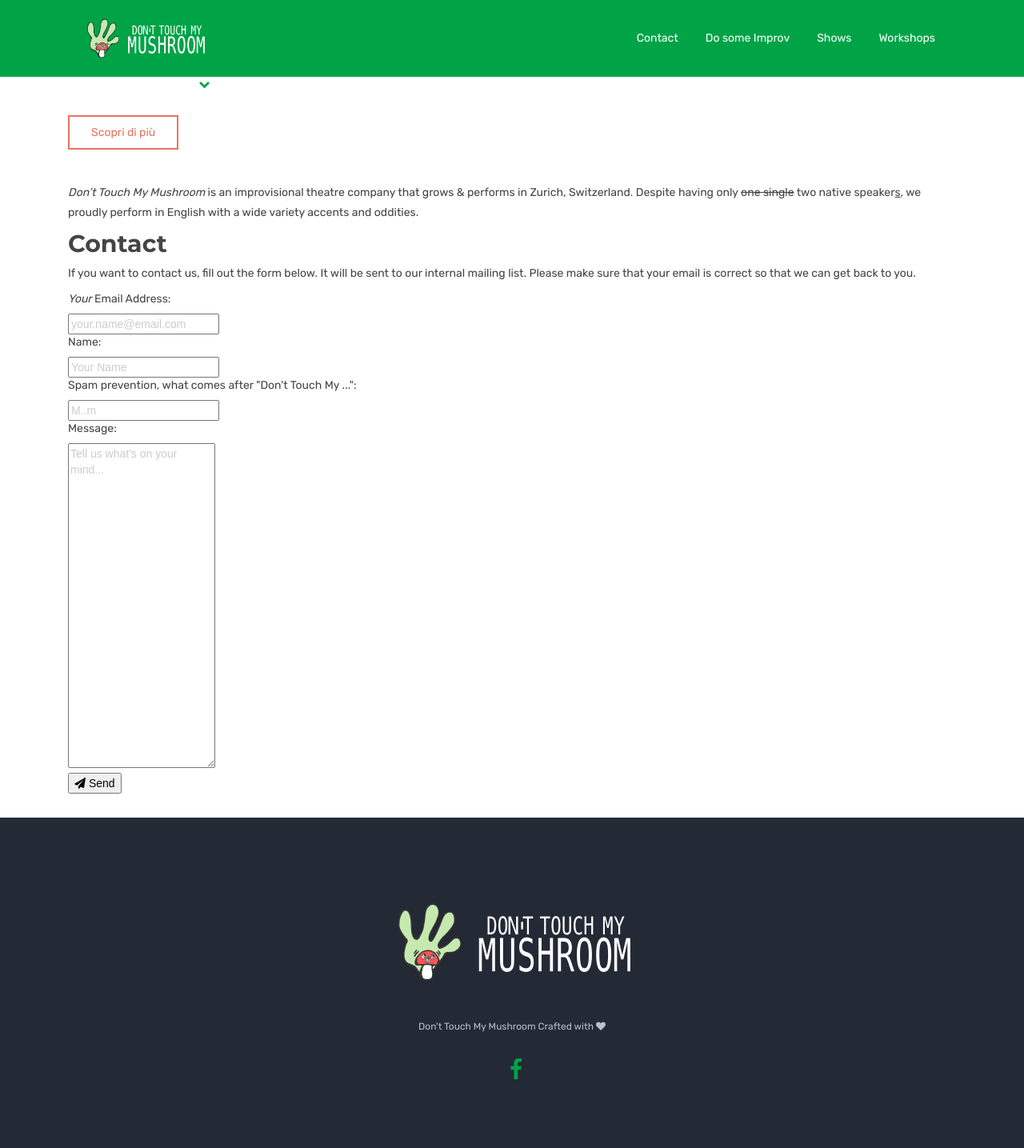
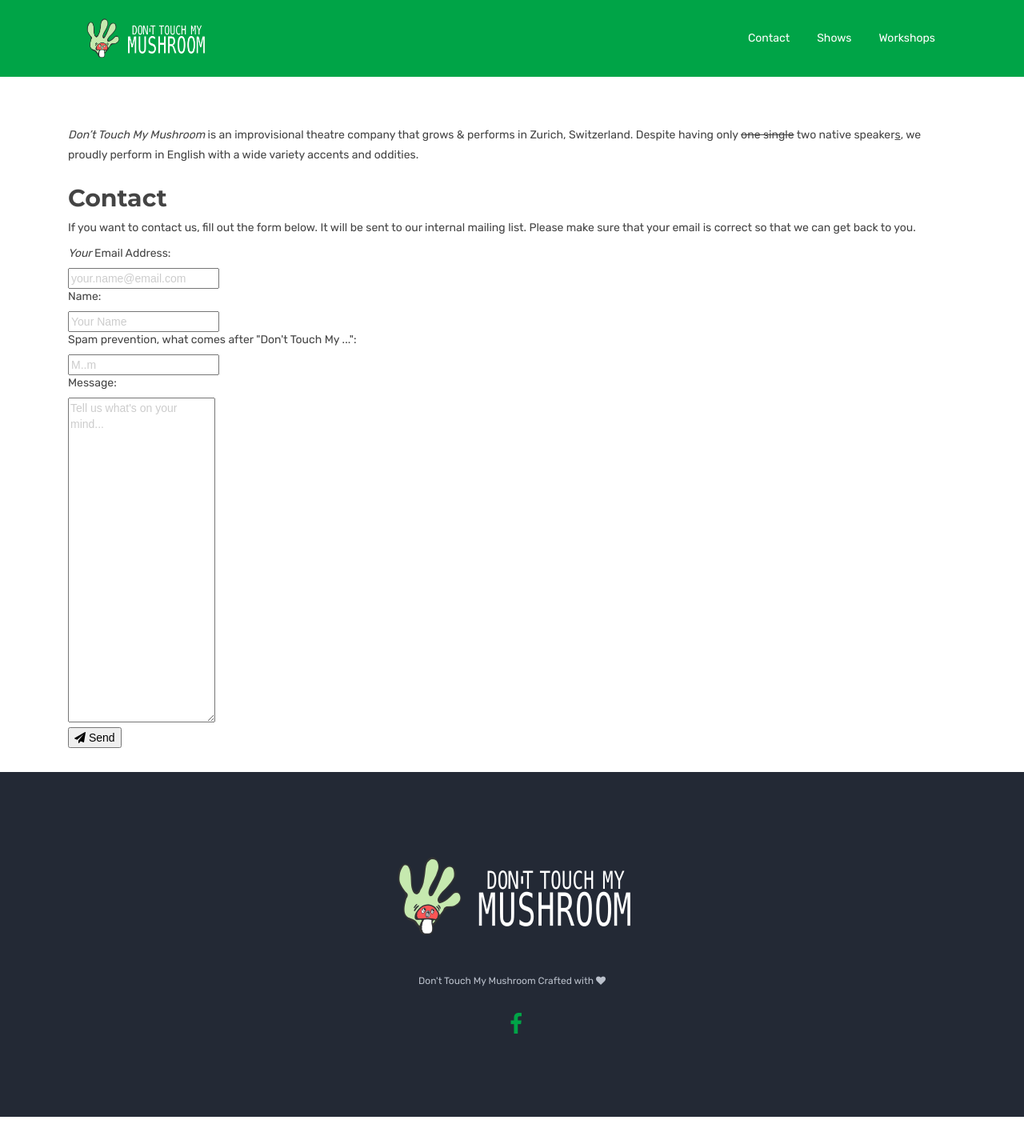
Before and after one commit to dont-touch-my-mushroom/dont-touch-my-mushroom.github.io, a Jekyll site: the page built from about.md, in a window 1280 px wide. Shown: the top 1435 px of the page at 80% size. Built offline with Jekyll 4.4.1, drawn with Linux system fonts in a browser that asks for light colours.

```diff
--- a/_includes/themes/bootstrap/page.html
+++ b/_includes/themes/bootstrap/page.html
@@ -1,44 +1,6 @@
-  <!--Home Sections-->
-
-           <section id="home" class="home">
-                <div class="container">
-
-                  <div class="row">
-                        <div class="main_home">
-                            <div class="col-md-6">
-                                <div class="home_text">
-                                    <h1 class="text-white">{{ page.title }}</h1>
-                                    {% if page.tagline %} <p class="text-white">{{ page.tagline }}</p>{% endif %}
-                                </div>
-
-                                <div class="home_btns m-top-40">
-                                    <a href="#blog" class="btn btn-danger m-top-20">Scopri di più</a>
-
-                                </div>
-                            </div>
-
-                            <div class="col-md-6">
-                                <div class="phone_one phone_attr1 text-center sm-m-top-50">
-                                    {% if page.img %}<img src="{{ BASE_PATH }}/assets/images/{{ page.img }}" alt="" />{% endif %}
-                                </div>
-                            </div>
-
-                        </div>
-                        <div class="scrooldown">
-                            <a href="#blog"><i class="fa fa-chevron-down"></i></a>
-                        </div>
-
-                    </div><!--End off row-->
-                </div><!--End off container -->
-            </section> <!--End off Home Sections-->
 
 
-
-
-    <br />
-    <br />
-
-
+    <div class="mb-60"></div>
   <div id = "blog" class="container">
     {{ content }}
   </div>
--- a/css/custom/custom.scss
+++ b/css/custom/custom.scss
@@ -2,9 +2,13 @@
 
 // -- Put custom style under this point -- //
 
-// h2 {
-//   // color: $main-color;
-// }
+h2 {
+  padding-top: 15px;
+}
+
+h3 {
+  padding-top: 5px;
+}
 //
 // /* Custom Form */
 //
```
Also changed, not shown: improv.html (deleted, +0 -27 lines).
